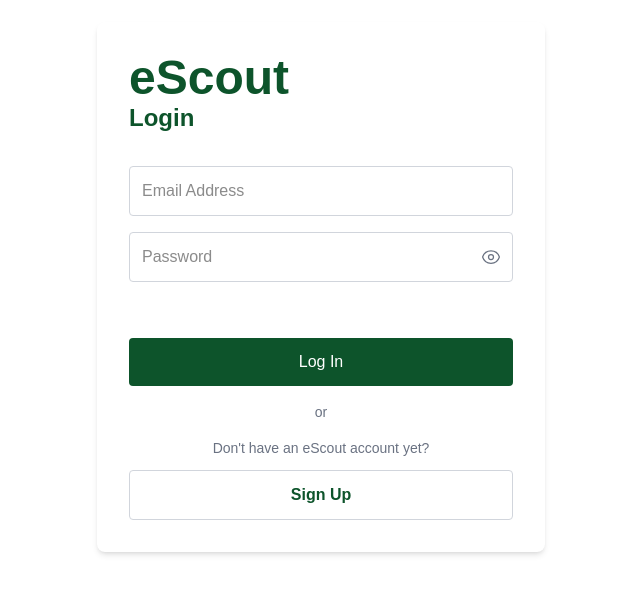
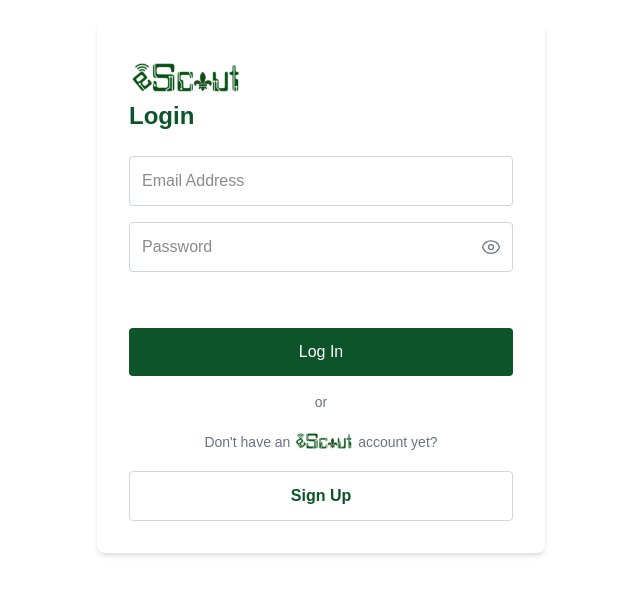
Before and after one commit to ictu-bsp/bsp-digital-platform, a Next.js app: page /login in a window 1280 px wide. Shown: the part 113-708 px from the top of the page, without its empty margins (319-959 px from the left). Built offline with nearby package versions, Linux system fonts and the light colour scheme; no server answers.

Commit message:
Refactor code structure for improved readability and maintainability

```diff
--- a/src/app/(public)/login/page.tsx
+++ b/src/app/(public)/login/page.tsx
@@ -2,6 +2,7 @@
 
 import { useActionState, useEffect, useState } from "react";
 import Link from "next/link";
+import Image from "next/image";
 import { useRouter } from "next/navigation";
 import { EyeIcon, EyeSlashIcon } from "@heroicons/react/24/outline";
 
@@ -36,11 +37,15 @@
         action={formAction}
         className="w-full max-w-md rounded-lg bg-white p-8 shadow-md"
       >
-        <h1 className="text-5xl font-bold text-green-900">
-          eScout
-        </h1>
+        <Image
+          src="/escout-logo.svg"
+          alt="eScout Logo"
+          width={115}
+          height={115}
+          className="h-auto w-[115px] object-contain"
+        />
 
-        <h2 className="mb-8 text-2xl font-semibold text-green-900">
+        <h2 className="mb-6 text-2xl font-semibold text-green-900">
           Login
         </h2>
 
@@ -115,7 +120,13 @@
         </p>
 
         <p className="text-center text-sm text-gray-500">
-          Don't have an eScout account yet?
+          Don't have an <Image
+          src="/escout-logo.svg"
+          alt="eScout Logo"
+          width={60}
+          height={60}
+          className="inline-block mb-1.5"
+        /> account yet?
         </p>
 
         <Link href="/signup">
--- a/src/app/(public)/page.tsx
+++ b/src/app/(public)/page.tsx
@@ -3,6 +3,7 @@
 import { OnboardingCarousel } from "@/app/(public)/components/carousel/OnboardingCarousel";
 import { Button } from "@/components-general/ui/Button";
 import Link from "next/link";
+
 
 export default function LandingPage() {
   return (
--- a/src/app/scout/components/Header.tsx
+++ b/src/app/scout/components/Header.tsx
@@ -1,7 +1,7 @@
 "use client";
 
 import Link from "next/link";
-
+import Image from "next/image";
 interface HeaderProps {
   userName: string;
   avatarUrl?: string;
@@ -12,7 +12,13 @@
 
   return (
     <header className="flex items-center justify-between px-4 pt-6 pb-4">
-      <p className="text-3xl font-bold text-green-900">eScout</p>
+      <Image
+        src="/escout-logo.svg"
+        alt="Verification pending"
+        width={115}
+        height={115}
+        className="inline-block"
+      />
 
       <div className="flex items-center gap-3">
         <div className="text-right">
--- a/src/app/scout/membership/verified-member/page.tsx
+++ b/src/app/scout/membership/verified-member/page.tsx
@@ -38,9 +38,13 @@
 
       {/* HEADER NAVBAR */}
       <header className="flex items-center justify-between bg-white px-6 py-4 shadow-sm">
-        <h1 className="text-3xl font-extrabold tracking-tight text-green-950">
-          eScout
-        </h1>
+        <Image
+          src="/escout-logo.svg"
+          alt="eScout Logo"
+          width={115}
+          height={115}
+          className="h-auto w-[115px] object-contain"
+        />
         <div className="flex items-center gap-2">
           <span className="text-sm font-semibold text-green-900">
             Welcome, {userData.firstName}!
--- a/src/components-general/BrandLogo.tsx
+++ b/src/components-general/BrandLogo.tsx
@@ -1,3 +1,4 @@
+import Image from "next/image";
 interface BrandLogoProps {
   className?: string;
 }
@@ -5,7 +6,13 @@
 export function BrandLogo({ className = "" }: BrandLogoProps) {
   return (
     <div className={className}>
-      <h1 className="text-3xl font-bold tracking-tight text-green-900">eScout</h1>
+      <Image
+                src="/escout-logo.svg"
+                alt="eScout Logo"
+                width={125}
+                height={125}
+                className="h-auto w-[115px] object-contain"
+              />
     </div>
   );
 }
```
Also changed, not shown: public/escout-logo.svg (added).
